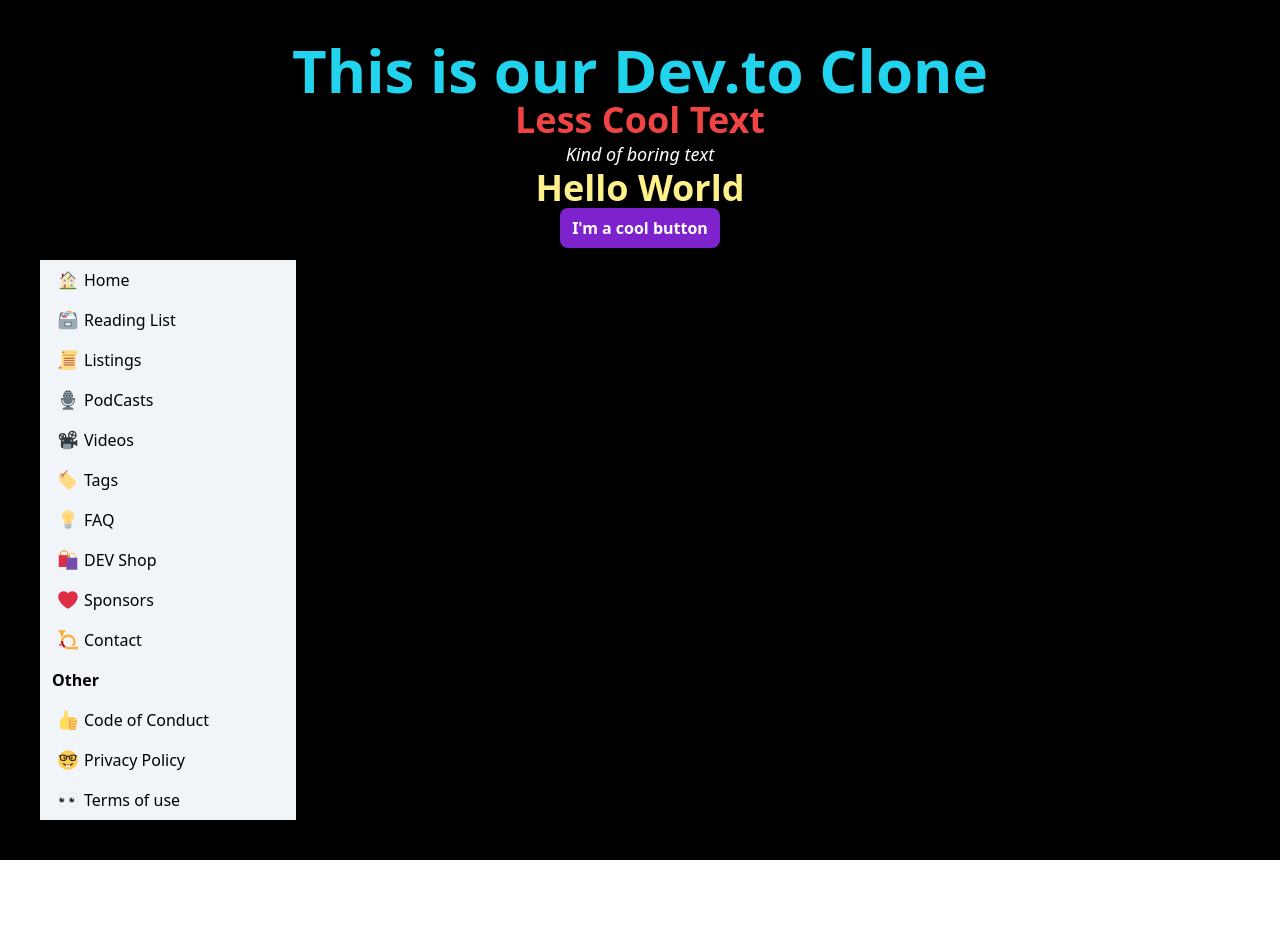
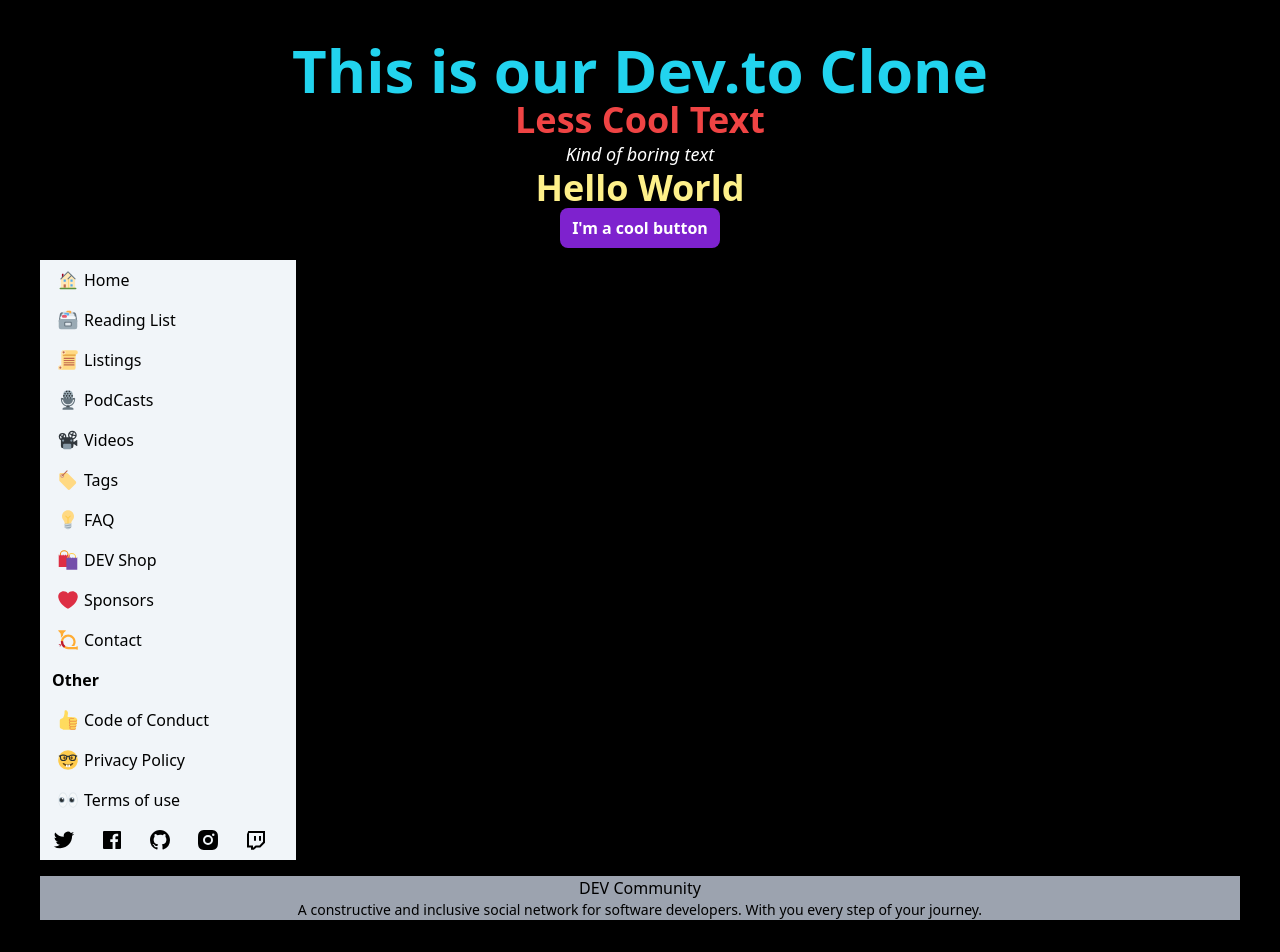
Before and after one commit to lacdev/devto-react-clone, a React (Create React App) app: page / in a window 1280 px wide. Shown: the top 952 px of the page. Before the commit the page ends 860 px from the top, so only its background shows below. Built offline with nearby package versions, Linux system fonts and the light colour scheme.

Commit message:
Tercer componente socialmediaicons rightbar

```diff
--- a/src/App.js
+++ b/src/App.js
@@ -6,20 +6,23 @@ import { Title } from 'components/Title'
 import { Container } from 'components/Container'
 import { IconList } from 'components/IconList'
 import { OtherList } from 'components/OtherList'
+import { SocialMediaIcons } from 'components/SocialMediaIcons'
+import {Footer} from 'components/Footer'
 
 
 const App = () => {
   return (
     <div className="bg-black">
       <Container>
-      <Header>This is our Dev.to Clone</Header>
-      <SubHeader>Less Cool Text</SubHeader>
-      <SubSubHeader>Kind of boring text</SubSubHeader>
-      <Title>Hello World</Title>
-      <Button>
-      I'm a cool button</Button>
+      <Header>This is our Dev.to Clone </Header>
+      <SubHeader> Less Cool Text </SubHeader>
+      <SubSubHeader> Kind of boring text </SubSubHeader>
+      <Title> Hello World </Title>
+      <Button> I'm a cool button </Button>
       <IconList/>
       <OtherList/>
+      <SocialMediaIcons/>
+      <Footer/>
       </Container>
 
     </div>
--- /dev/null
+++ b/src/components/Footer.js
@@ -0,0 +1,23 @@
+import React from 'react'
+
+function Footer() {
+
+    const parent = 'container w-full h-auto bg-gray-400'
+    const confoot = 'flex flex-col justify-content'
+    const textdecoration = 'font-medium decoration-indigo-600 '
+    const foottext = 'text-sm'
+    return (
+        <footer className={parent}>
+            <div className={confoot}>
+             <p className={textdecoration}> DEV Community </p><p className={foottext}> A constructive and inclusive social network for software developers. With you every step of your journey.</p>
+             <div>
+
+             </div>
+
+            </div>
+
+        </footer>
+    )
+}
+
+export {Footer}
--- /dev/null
+++ b/src/components/SocialMediaIcons.js
@@ -0,0 +1,39 @@
+import React from 'react'
+
+function SocialMediaIcons() {
+    const parent = 'flex flex-wrap justify-start bg-slate-100 w-64 h-auto mb-4'
+    const conicon = 'flex mx-1 p-2 hover:rounded-lg hover:bg-indigo-100  hover:fill-indigo-600 focus-visible '
+
+    return (
+        <div className={parent}>
+            <span className={conicon}>
+            <svg xmlns="http://www.w3.org/2000/svg" width="24" height="24" viewBox="0 0 24 24" role="img" aria-labelledby="a8ls8t98cb6es3zuqibefmsgj98sg8gp" class="crayons-icon c-link__icon"><title id="a8ls8t98cb6es3zuqibefmsgj98sg8gp">Twitter</title>
+             <path d="M22.162 5.656a8.383 8.383 0 01-2.402.658A4.196 4.196 0 0021.6 4c-.82.488-1.719.83-2.656 1.015a4.182 4.182 0 00-7.126 3.814 11.874 11.874 0 01-8.62-4.37 4.168 4.168 0 00-.566 2.103c0 1.45.738 2.731 1.86 3.481a4.168 4.168 0 01-1.894-.523v.052a4.185 4.185 0 003.355 4.101 4.211 4.211 0 01-1.89.072A4.185 4.185 0 007.97 16.65a8.395 8.395 0 01-6.191 1.732 11.83 11.83 0 006.41 1.88c7.693 0 11.9-6.373 11.9-11.9 0-.18-.005-.362-.013-.54a8.495 8.495 0 002.087-2.165l-.001-.001z" fill="#000000"></path>
+            </svg>
+            </span>
+            <span className={conicon}>
+            <svg xmlns="http://www.w3.org/2000/svg" width="24" height="24" viewBox="0 0 24 24" role="img" aria-labelledby="a1bdy0g8dx9d46vwso4dzbvtnjrxl3sp" class="crayons-icon c-link__icon"><title id="a1bdy0g8dx9d46vwso4dzbvtnjrxl3sp">Facebook</title>
+             <path d="M15.402 21v-6.966h2.333l.349-2.708h-2.682V9.598c0-.784.218-1.319 1.342-1.319h1.434V5.857a19.188 19.188 0 00-2.09-.107c-2.067 0-3.482 1.262-3.482 3.58v1.996h-2.338v2.708h2.338V21H4a1 1 0 01-1-1V4a1 1 0 011-1h16a1 1 0 011 1v16a1 1 0 01-1 1h-4.598z"></path>
+            </svg>
+            </span>
+            <span className={conicon}>
+            <svg xmlns="http://www.w3.org/2000/svg" width="24" height="24" viewBox="0 0 24 24" role="img" aria-labelledby="ahk0ybak6ce82giisk56tigmzeo5psq1" class="crayons-icon c-link__icon"><title id="ahk0ybak6ce82giisk56tigmzeo5psq1">Github</title>
+             <path d="M12 2C6.475 2 2 6.475 2 12a9.994 9.994 0 006.838 9.488c.5.087.687-.213.687-.476 0-.237-.013-1.024-.013-1.862-2.512.463-3.162-.612-3.362-1.175-.113-.288-.6-1.175-1.025-1.413-.35-.187-.85-.65-.013-.662.788-.013 1.35.725 1.538 1.025.9 1.512 2.338 1.087 2.912.825.088-.65.35-1.087.638-1.337-2.225-.25-4.55-1.113-4.55-4.938 0-1.088.387-1.987 1.025-2.688-.1-.25-.45-1.275.1-2.65 0 0 .837-.262 2.75 1.026a9.28 9.28 0 012.5-.338c.85 0 1.7.112 2.5.337 1.912-1.3 2.75-1.024 2.75-1.024.55 1.375.2 2.4.1 2.65.637.7 1.025 1.587 1.025 2.687 0 3.838-2.337 4.688-4.562 4.938.362.312.675.912.675 1.85 0 1.337-.013 2.412-.013 2.75 0 .262.188.574.688.474A10.016 10.016 0 0022 12c0-5.525-4.475-10-10-10z"></path>
+              </svg>
+            </span>
+            <span className={conicon}>
+            <svg xmlns="http://www.w3.org/2000/svg" width="24" height="24" viewBox="0 0 24 24" role="img" aria-labelledby="aipuab84ngav1kooqtwldyuz0112peu8" class="crayons-icon c-link__icon"><title id="aipuab84ngav1kooqtwldyuz0112peu8">Instagram</title>
+            <path d="M12 2c2.717 0 3.056.01 4.122.06 1.065.05 1.79.217 2.428.465.66.254 1.216.598 1.772 1.153.509.5.902 1.105 1.153 1.772.247.637.415 1.363.465 2.428.047 1.066.06 1.405.06 4.122 0 2.717-.01 3.056-.06 4.122-.05 1.065-.218 1.79-.465 2.428a4.883 4.883 0 01-1.153 1.772c-.5.508-1.105.902-1.772 1.153-.637.247-1.363.415-2.428.465-1.066.047-1.405.06-4.122.06-2.717 0-3.056-.01-4.122-.06-1.065-.05-1.79-.218-2.428-.465a4.89 4.89 0 01-1.772-1.153 4.904 4.904 0 01-1.153-1.772c-.248-.637-.415-1.363-.465-2.428C2.013 15.056 2 14.717 2 12c0-2.717.01-3.056.06-4.122.05-1.066.217-1.79.465-2.428a4.88 4.88 0 011.153-1.772A4.897 4.897 0 015.45 2.525c.638-.248 1.362-.415 2.428-.465C8.944 2.013 9.283 2 12 2zm0 5a5 5 0 100 10 5 5 0 000-10zm6.5-.25a1.25 1.25 0 10-2.5 0 1.25 1.25 0 002.5 0zM12 9a3 3 0 110 6 3 3 0 010-6z"></path>
+             </svg>
+            </span>
+            <span className={conicon}>
+            <svg xmlns="http://www.w3.org/2000/svg" width="24" height="24" viewBox="0 0 24 24" role="img" aria-labelledby="a4wvhkh3rmuvlcexbhxswjxstqlv39ih" class="crayons-icon c-link__icon"><title id="a4wvhkh3rmuvlcexbhxswjxstqlv39ih">Twitch</title>
+               <path d="M4.3 3H21v11.7l-4.7 4.7h-3.9l-2.5 2.4H7v-2.4H3V6.2L4.3 3zM5 17.4h4v2.4h.095l2.5-2.4h3.877L19 13.872V5H5v12.4zM15 8h2v4.7h-2V8zm0 0h2v4.7h-2V8zm-5 0h2v4.7h-2V8z"></path>
+              </svg>
+            </span>
+
+        </div>
+    )
+}
+
+export {SocialMediaIcons}
```
